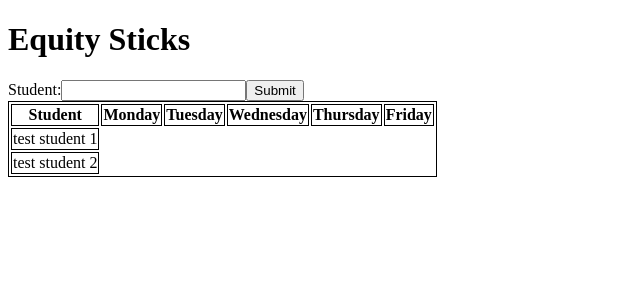
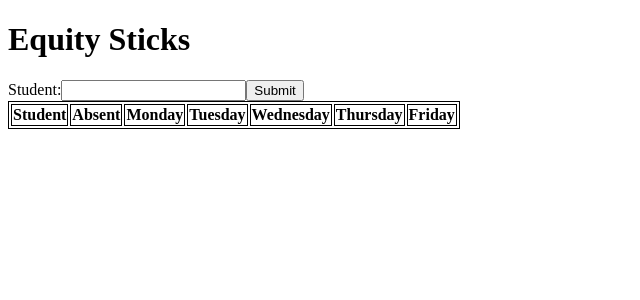
Before and after one commit to muscularmayo/equity-sticks, a React (Create React App) app: page / in a window 1280 px wide. Shown: the top 300 px of the page, without its empty margins (0-640 px from the left). Built offline with nearby package versions, Linux system fonts and the light colour scheme.

Commit message:
going to be using localstorage but also want to explore lifecycle and other things in react first

```diff
--- a/src/App.js
+++ b/src/App.js
@@ -6,8 +6,8 @@ class App extends Component {
   constructor (props) {
     super(props)
     this.state = {
-      students: ['test student 1', 'test student 2'],
-      heading: ['Student', 'Monday', 'Tuesday', 'Wednesday', 'Thursday', 'Friday']
+      students: [],
+      heading: ['Student', 'Absent', 'Monday', 'Tuesday', 'Wednesday', 'Thursday', 'Friday']
     }
     this.changeParentStateStudents = this.changeParentStateStudents.bind(this)
   }
@@ -16,6 +16,9 @@ class App extends Component {
     const students = [...this.state.students]
     students.push(value)
     this.setState({ students: students })
+  }
+
+  componentDidMount () {
 
   }
 
--- a/src/Tracker.js
+++ b/src/Tracker.js
@@ -12,7 +12,7 @@ class Tracker extends Component {
       <table>
         <thead>
           <tr>
-            {heading.map(head => <th>{head}</th>)}
+            {heading.map(head => <th key={head}>{head}</th>)}
           </tr>
         </thead>
         <tbody>
```
